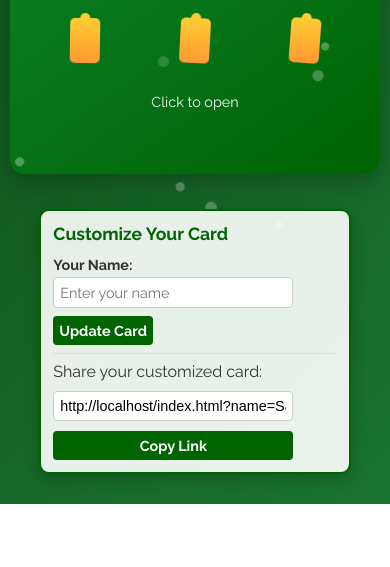
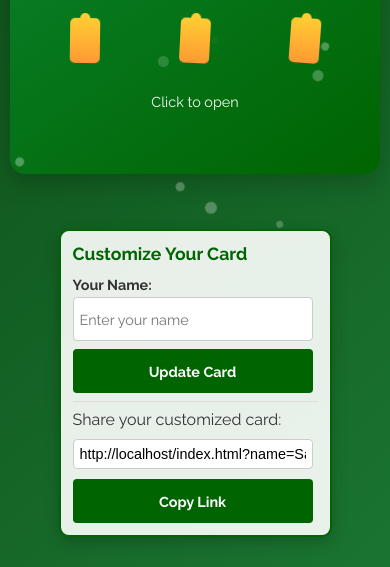
Before and after one commit to Saddambmas86/Eid_template, a plain HTML site: page index.html in a window 390 px wide. Shown: the part 381-948 px from the top of the page. Before the commit the page ends 885 px from the top, so only its background shows below. Drawn offline with Linux system fonts and the light colour scheme.

Commit message:
Update styles.css

```diff
--- a/styles.css
+++ b/styles.css
@@ -11,7 +11,47 @@ body {
     align-items: center;
     min-height: 100vh;
     background: linear-gradient(135deg, #0d4a15, #1a7431);
-    overflow: hidden;
+    -webkit-overflow-scrolling: touch; /* Smooth scrolling for iOS */
+    scroll-behavior: smooth;
+    overflow-y: auto;
+    overflow-x: hidden;
+}
+
+@media (max-width: 768px) {
+    body {
+        flex-direction: column;
+        padding: 15px 0;
+        gap: 20px;
+        height: auto;
+        min-height: 100vh;
+    }
+
+    .card {
+        margin: 0 auto;
+    }
+
+    .customization-panel {
+        position: static;
+        margin: 0 auto 20px;
+        width: 90%;
+        max-width: 400px;
+        background-color: rgba(255, 255, 255, 0.95);
+        backdrop-filter: blur(10px);
+        -webkit-backdrop-filter: blur(10px);
+    }
+
+    /* Improve touch targets for better mobile interaction */
+    .form-group input,
+    button,
+    .website-link {
+        min-height: 44px; /* Minimum touch target size */
+        touch-action: manipulation;
+    }
+
+    /* Prevent content jumping during scroll */
+    * {
+        -webkit-tap-highlight-color: transparent;
+    }
 }
 
 .card {
@@ -319,6 +359,10 @@ button:hover {
     width: 100%;
 }
 
+#update-btn{
+    width: 100%;
+}
+
 /* Update the mobile media query section for better alignment */
 @media (max-width: 768px) {
     .card {
@@ -332,7 +376,7 @@ button:hover {
         position: static;
         margin: 10px auto;
         padding: 10px;
-        max-width: 80%;
+        max-width: 70%;
     }
 
     .form-group {
```
